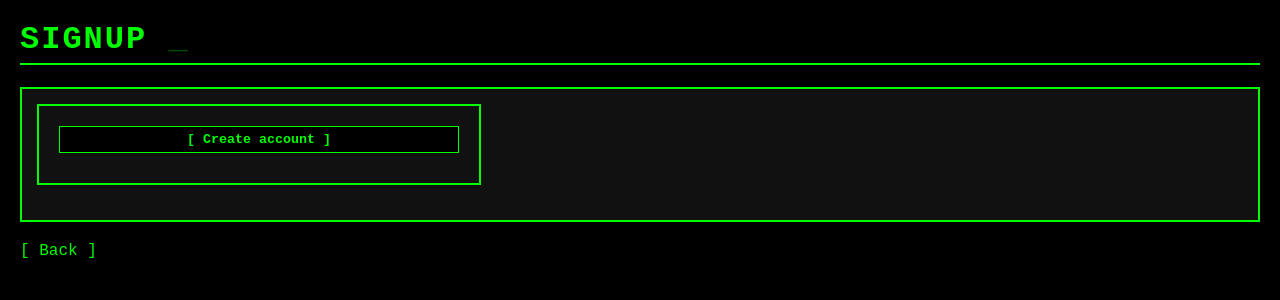
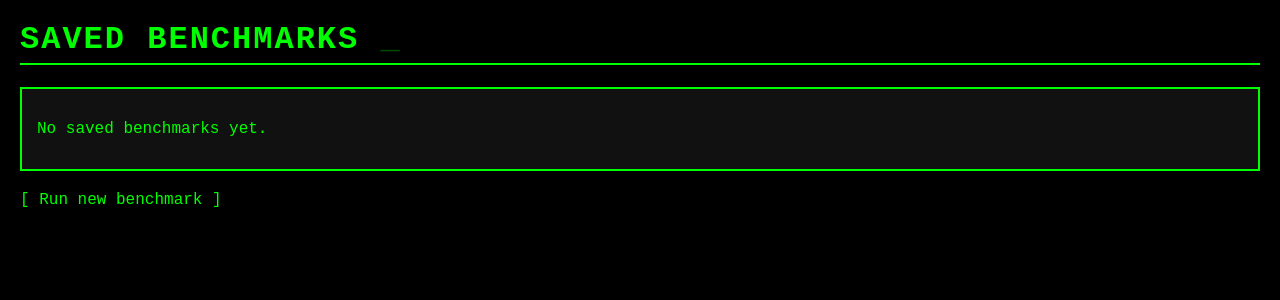
Before and after one commit to Matdweb/algolens, a Django app: page /history/ in a window 1280 px wide. Shown: the top 300 px of the page. Run offline with Django 5.2, Linux system fonts and the light colour scheme; a user stored in the database is signed in; data comes from the database, SQL or seed files in the repository.

Commit message:
feat: update history page to display saved benchmarks

```diff
--- a/bench/templates/bench/history.html
+++ b/bench/templates/bench/history.html
@@ -2,19 +2,24 @@
 <html>
 <head>
   <meta charset="utf-8">
-  <title>AlgoLens BIOS - Sign up</title>
+  <title>AlgoLens BIOS - History</title>
   {% load static %}
   <link rel="stylesheet" href="{% static 'bench/bios.css' %}">
 </head>
 <body>
-  <h1>Signup <span class="blink">_</span></h1>
+  <h1>Saved Benchmarks <span class="blink">_</span></h1>
   <div class="bios-panel">
-    <form method="post">
-      {% csrf_token %}
-      {{ form.as_p }}
-      <button type="submit">[ Create account ]</button>
-    </form>
+    {% if benches %}
+      {% for b in benches %}
+        <div style="margin-bottom:12px; border:1px dashed #0f0; padding:8px;">
+          <strong>{{ b.algorithm }}</strong> — sizes: {{ b.sizes }} — repeats: {{ b.repeats }} — <em>{{ b.created_at }}</em>
+          <pre style="margin-top:8px; background:#000; padding:8px; border:1px solid #0f0;">{{ b.results_pretty }}</pre>
+        </div>
+      {% endfor %}
+    {% else %}
+      <p>No saved benchmarks yet.</p>
+    {% endif %}
   </div>
-  <p><a href="{% url 'bench:run' %}">[ Back ]</a></p>
+  <p><a href="{% url 'bench:run' %}">[ Run new benchmark ]</a></p>
 </body>
 </html>
```
